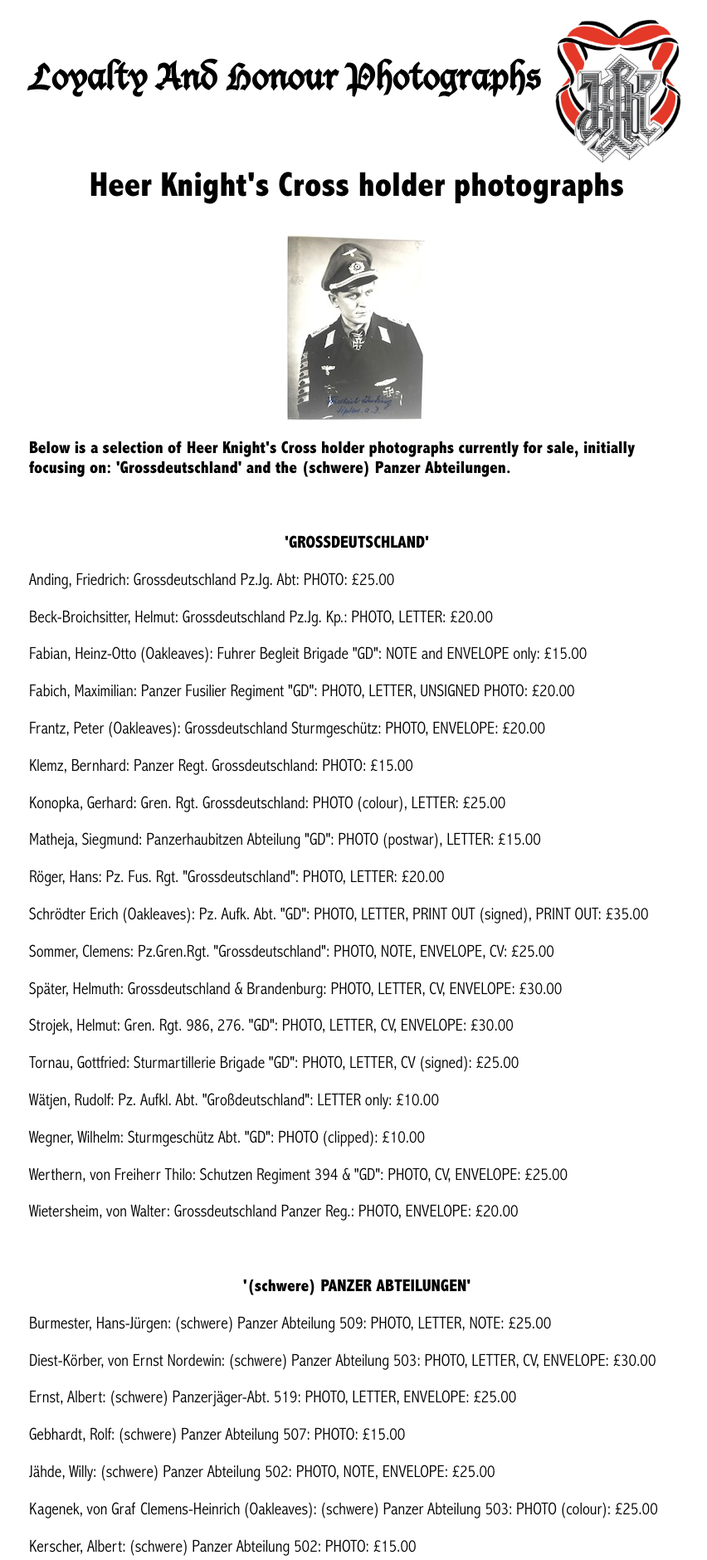
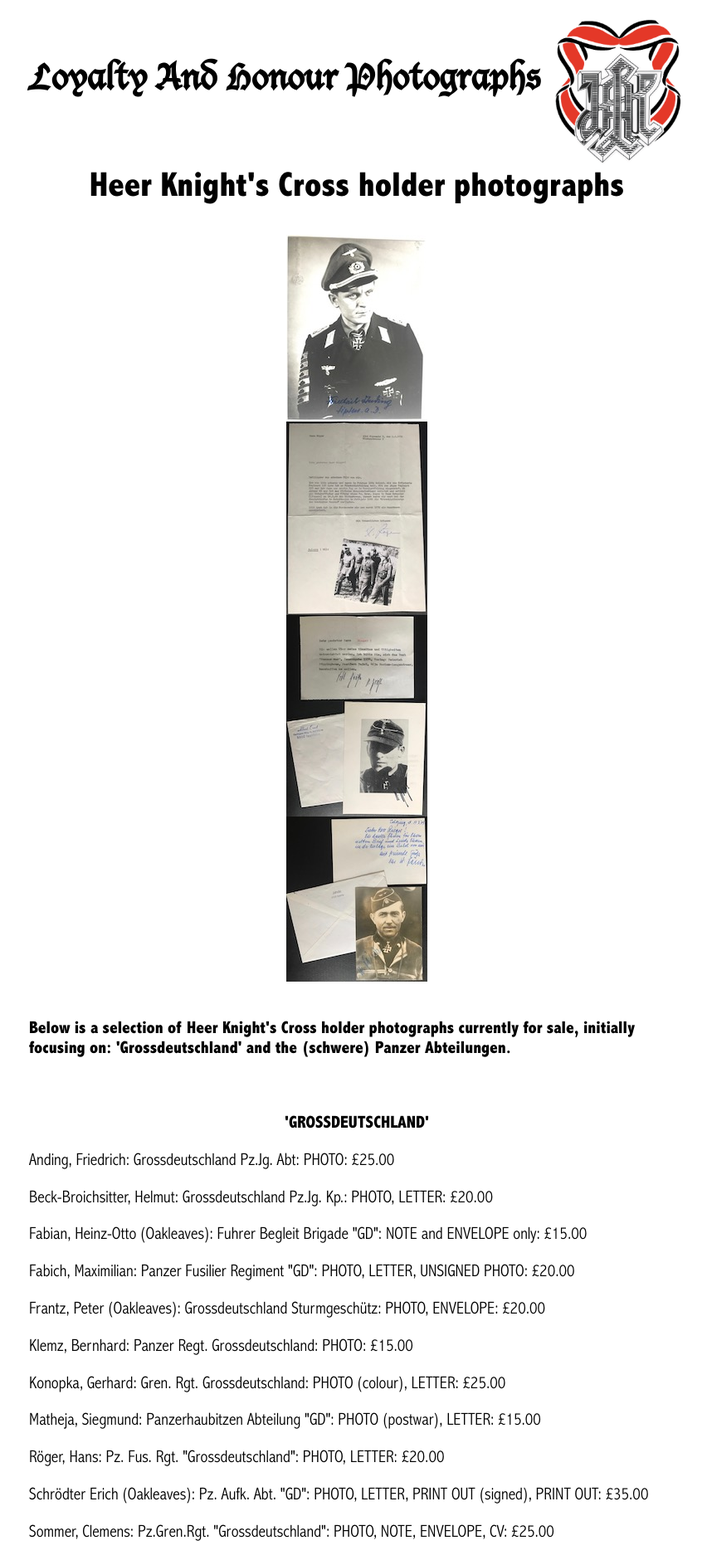
Before and after one commit to lahphotographs/lahphotographs.github.com, a Jekyll site: the page built from reich_detail.md, in a window 1280 px wide. Shown: the top 1880 px of the page at 83% size, without its empty margins (210-1062 px from the left). Built offline with Jekyll 4.4.1, drawn with Linux system fonts in a browser that asks for light colours.

Commit message:
Update reich_detail.md

```diff
--- a/reich_detail.md
+++ b/reich_detail.md
@@ -7,6 +7,10 @@ class: book_cover
 ---
 
 <img src="./assets/Friedrich Anding.jpg" id="detail" class="center"/>
+<img src="./assets/Hans Roger.jpg" id="detail" class="center"/>
+<img src="./assets/Albert Ernst.jpg" id="detail" class="center"/>
+<img src="./assets/Willy Jahde.jpg" id="detail" class="center"/>
+<br />
 <p><b>Below is a selection of Heer Knight's Cross holder photographs currently for sale, initially focusing on: 'Grossdeutschland' and the (schwere) Panzer Abteilungen.</b></p>
 <br />
 <p><b><center>'GROSSDEUTSCHLAND'</center></b></p>
```
